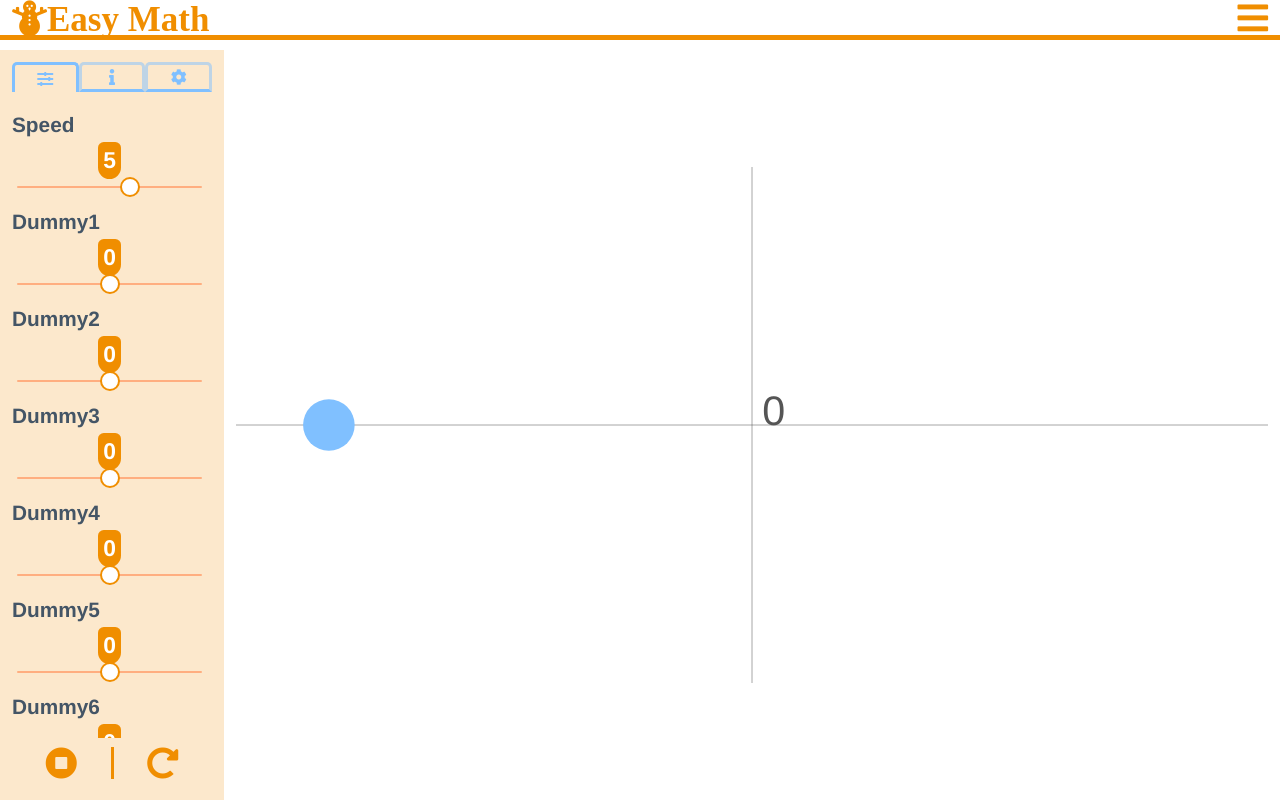
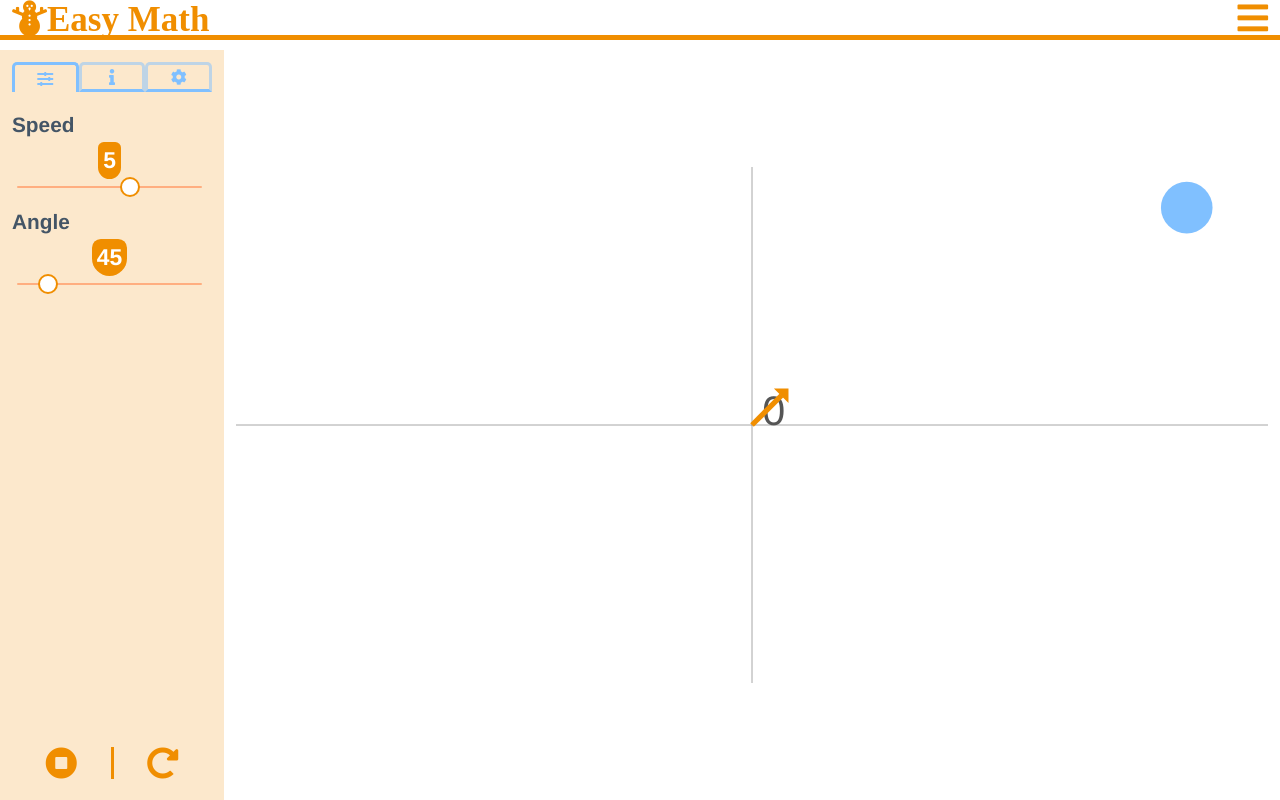
Before and after one commit to Saknowman/math_visual_site, a Vue app in the folder math_view_dev/: page /simulator/constant_velocity_linear_motion in a window 1280 px wide. Built offline with nearby package versions, Linux system fonts and the light colour scheme.

Commit message:
Add angle to constant velocity linear simulator.

```diff
--- a/math_view_dev/src/components/molecules/layout/TabLayout.vue
+++ b/math_view_dev/src/components/molecules/layout/TabLayout.vue
@@ -17,13 +17,11 @@
         <scroll-area class="tab-contents">
             <div
                     class="tab-content"
+                    :class="{'active-tab': active_tab === header}"
                     v-for="(header, index) in headers"
                     :key="header + '_content'"
             >
-                <slot
-                        v-if="active_tab === header"
-                        :name="'content_' + index"
-                ></slot>
+                <slot :name="'content_' + index"></slot>
             </div>
         </scroll-area>
     </div>
@@ -86,6 +84,15 @@
             flex: 1;
             margin-top: $space-medium;
             padding-right: $space-medium;
+
+            .tab-content {
+                display: none;
+                height: 0;
+            }
+
+            .tab-content.active-tab{
+                display: block;
+            }
         }
     }
 </style>
--- a/math_view_dev/src/components/organisms/menus/MenuConstantVelocityLinearMotion.vue
+++ b/math_view_dev/src/components/organisms/menus/MenuConstantVelocityLinearMotion.vue
@@ -44,17 +44,17 @@
                         value: this.$store.state.main_categories.constant_velocity_linear_motion.speed,
                         change: this.change_speed
                     }),
-                    {label: 'Dummy1', change: () => {}},
-                    {label: 'Dummy2', change: () => {}},
-                    {label: 'Dummy3', change: () => {}},
-                    {label: 'Dummy4', change: () => {}},
-                    {label: 'Dummy5', change: () => {}},
-                    {label: 'Dummy6', change: () => {}},
+                    Object.assign(this.$store.state.main_categories.constant_velocity_linear_motion.config.angle, {
+                        value: this.$store.state.main_categories.constant_velocity_linear_motion.angle,
+                        change: this.change_angle
+                    }),
                 ],
                 current_values_list: [],
                 current_values_config_list: [
                     {label: 'X', is_constant: false},
-                    {label: 'Speed', is_constant: true}
+                    {label: 'Y', is_constant: false},
+                    {label: 'Speed', is_constant: true},
+                    {label: 'Angle', is_constant: true},
                 ],
                 is_running: false
             }
@@ -67,6 +67,7 @@
             start() {
                 runner.start(logic, this.$store.state.main_categories.constant_velocity_linear_motion, () => {
                     this.current_values_list.splice(0, 1, this.$store.state.main_categories.constant_velocity_linear_motion.current_x);
+                    this.current_values_list.splice(1, 1, this.$store.state.main_categories.constant_velocity_linear_motion.current_y);
                 });
                 this.is_running = true
             },
@@ -79,13 +80,19 @@
                 Object.keys(this.keys).forEach((key) => this.keys[key]++);
                 this.current_values_list = [
                     this.$store.state.main_categories.constant_velocity_linear_motion.current_x,
-                    this.$store.state.main_categories.constant_velocity_linear_motion.speed
+                    this.$store.state.main_categories.constant_velocity_linear_motion.current_y,
+                    this.$store.state.main_categories.constant_velocity_linear_motion.speed,
+                    this.$store.state.main_categories.constant_velocity_linear_motion.angle
                 ];
                 if(this.is_running) this.start();
             },
             change_speed(value) {
                 this.$store.state.main_categories.constant_velocity_linear_motion.speed = value;
-                this.current_values_list.splice(1, 1, value);
+                this.current_values_list.splice(2, 1, value);
+            },
+            change_angle(value) {
+                this.$store.state.main_categories.constant_velocity_linear_motion.angle = value;
+                this.current_values_list.splice(3, 1, value);
             }
         }
     }
--- a/math_view_dev/src/components/organisms/viewer/SimulationViewerConstantVelocityLinearMotion.vue
+++ b/math_view_dev/src/components/organisms/viewer/SimulationViewerConstantVelocityLinearMotion.vue
@@ -11,8 +11,29 @@
                 <text class="grid-text" x="51%" y="50%">0</text>
             </g>
 
-            <g>
-                <circle class="target-circle" r="50" cy="50%" :cx="current_x"></circle>
+            <g class="main-objects">
+                <g>
+                    <polygon
+                            class="angle-arrow"
+                            :points="angle_arrow_points"
+                            :style="{transform: 'rotate(' + current_rotate_angle + 'deg'}"
+                    ></polygon>
+
+                    <line
+                            class="angle-line"
+                            x1="50%"
+                            y1="50%"
+                            :x2="this.width / 2 + (line_length * 0.81)"
+                            :y2="height / 2"
+                            :style="{
+                            transform: 'rotate(' + current_rotate_angle + 'deg',
+                            'stroke-width': Math.abs(line_length) * 0.1
+                            }"
+                    ></line>
+                </g>
+                <g>
+                    <circle class="target-circle" r="50" :cy="current_y" :cx="current_x"></circle>
+                </g>
             </g>
         </svg>
     </base-simulation-viewer>
@@ -34,6 +55,34 @@
                 let distance_from_center_x = (Math.abs(current_x) / this.$store.state.main_categories.constant_velocity_linear_motion.config.current_x.max) * center_pos_x;
                 distance_from_center_x *= is_minus ? -1 : 1;
                 return center_pos_x + distance_from_center_x;
+            },
+            current_y: function () {
+                const current_y = this.$store.state.main_categories.constant_velocity_linear_motion.current_y;
+                const center_pos_y = this.height / 2.0;
+                const is_minus = current_y < 0;
+                let distance_from_center_y = (Math.abs(current_y) / this.$store.state.main_categories.constant_velocity_linear_motion.config.current_y.max) * center_pos_y;
+                distance_from_center_y *= is_minus ? -1 : 1;
+                return center_pos_y - distance_from_center_y;
+            },
+            line_length: function () {
+                return (this.width * 0.01) * this.$store.state.main_categories.constant_velocity_linear_motion.speed;
+            },
+            angle_arrow_points: function() {
+                const line_length = (this.width * 0.01) * this.$store.state.main_categories.constant_velocity_linear_motion.speed;
+                const edge_x = this.width / 2 + line_length;
+                const center_y = this.height / 2;
+                const arrow_cali_x = edge_x - line_length * 0.2;
+                const result = [
+                    [this.width / 2, center_y].join(','),
+                    [edge_x, this.height / 2].join(','),
+                    [arrow_cali_x, center_y - line_length * 0.2].join(','),
+                    [arrow_cali_x, center_y + line_length * 0.2].join(','),
+                    [edge_x, this.height / 2].join(',')
+                ];
+                return result.join(' ');
+            },
+            current_rotate_angle: function() {
+                return -(this.$store.state.main_categories.constant_velocity_linear_motion.angle);
             }
         },
         data() {
@@ -63,6 +112,17 @@
         .target-circle {
             fill: $theme-color-accent-primary;
         }
+
+        .angle-line {
+            transform-origin: center;
+            stroke-width: 10px;
+            stroke: $theme-color-main-primary;
+        }
+
+        .angle-arrow {
+            transform-origin: center;
+            fill: $theme-color-main-primary;
+        }
     }
 
 </style>
--- a/math_view_dev/src/logics/main_categories/constant_velocity_linear_motion.js
+++ b/math_view_dev/src/logics/main_categories/constant_velocity_linear_motion.js
@@ -1,15 +1,38 @@
+import math_utils from "../math_utils";
+
 export default {
     update(state) {
-        state.current_x += state.speed;
-        if (state.current_x > state.config.current_x.max) {
-            state.current_x = state.config.current_x.min
-        }
-        if (state.current_x < state.config.current_x.min) {
-            state.current_x = state.config.current_x.max
-        }
+        state.current_x = math_utils.round(_calc_current_x(state), 2);
+        state.current_y = math_utils.round(_calc_current_y(state), 2);
     },
     reset(state) {
         state.current_x = state.config.current_x.default;
+        state.current_y = state.config.current_y.default;
         state.speed = state.config.speed.default;
+        state.angle = state.config.angle.default;
     }
 }
+
+function _calc_current_x(state) {
+    const distance_x = Math.cos(math_utils.to_radians(state.angle)) * state.speed;
+    const result = state.current_x + distance_x;
+    if (result > state.config.current_x.max) {
+        return state.config.current_x.min
+    }
+    if (result < state.config.current_x.min) {
+        return state.config.current_x.max
+    }
+    return result;
+}
+
+function _calc_current_y(state) {
+    const distance_y = Math.sin(math_utils.to_radians(state.angle)) * state.speed;
+    const result = state.current_y + distance_y;
+    if (result > state.config.current_y.max) {
+        return state.config.current_y.min
+    }
+    if (result < state.config.current_y.min) {
+        return state.config.current_y.max
+    }
+    return result;
+}
--- /dev/null
+++ b/math_view_dev/src/logics/math_utils.js
@@ -0,0 +1,10 @@
+export default {
+    to_radians(degrees) {
+        return degrees * (Math.PI / 180);
+    },
+
+    round(number, digit) {
+        const mag = 10 ** digit
+        return Math.round(number * mag) / mag;
+    }
+}
--- a/math_view_dev/src/store/modules/main_categories/constant_velocity_linear_motion.js
+++ b/math_view_dev/src/store/modules/main_categories/constant_velocity_linear_motion.js
@@ -1,6 +1,8 @@
 export default {
     state: {
         current_x: 0,
+        current_y: 0,
+        angle: 45,
         speed: 5,
         config: {
             speed: {
@@ -10,7 +12,19 @@ export default {
                 step: 1,
                 default: 5
             },
+            angle: {
+                label: 'Angle',
+                min: 0,
+                max: 360,
+                step: 1,
+                default: 45
+            },
             current_x: {
+                min: -500,
+                default: 0,
+                max: 500
+            },
+            current_y: {
                 min: -500,
                 default: 0,
                 max: 500
```
